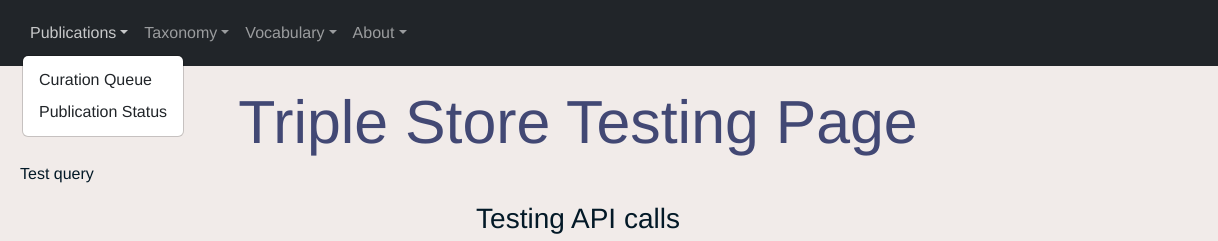
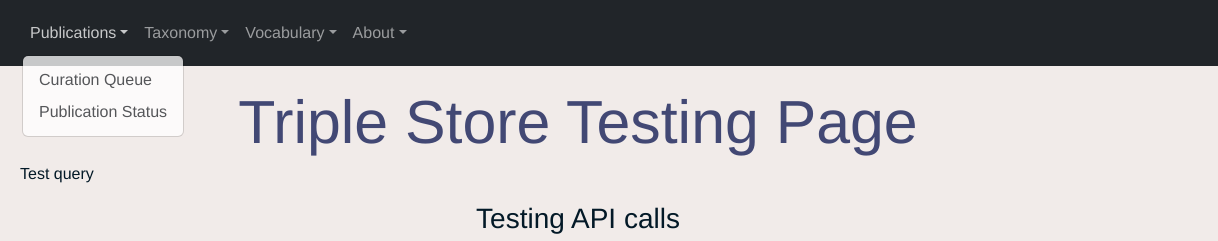
Before and after one commit to pmidford/Spider-Behavior, a plain HTML site: page src/main/webapp/pages/testing.html in a window 1280 px wide. Both pictures are taken after a click on the link "Publications". Shown: the top 241 px of the page, 62-1280 px from the left. Drawn offline with nearby package versions, Linux system fonts and the light colour scheme.

Commit message:
Add translucent-dropdown class, used in nav menu dropdowns.

```diff
--- a/src/main/webapp/static/spider-behavior.css
+++ b/src/main/webapp/static/spider-behavior.css
@@ -100,6 +100,10 @@ body {
     height: 30px;
     }
 
+.translucent-dropdown{
+    opacity: 0.75;
+}
+
 .taxon_name{
     font-style: italic;
 }
```
